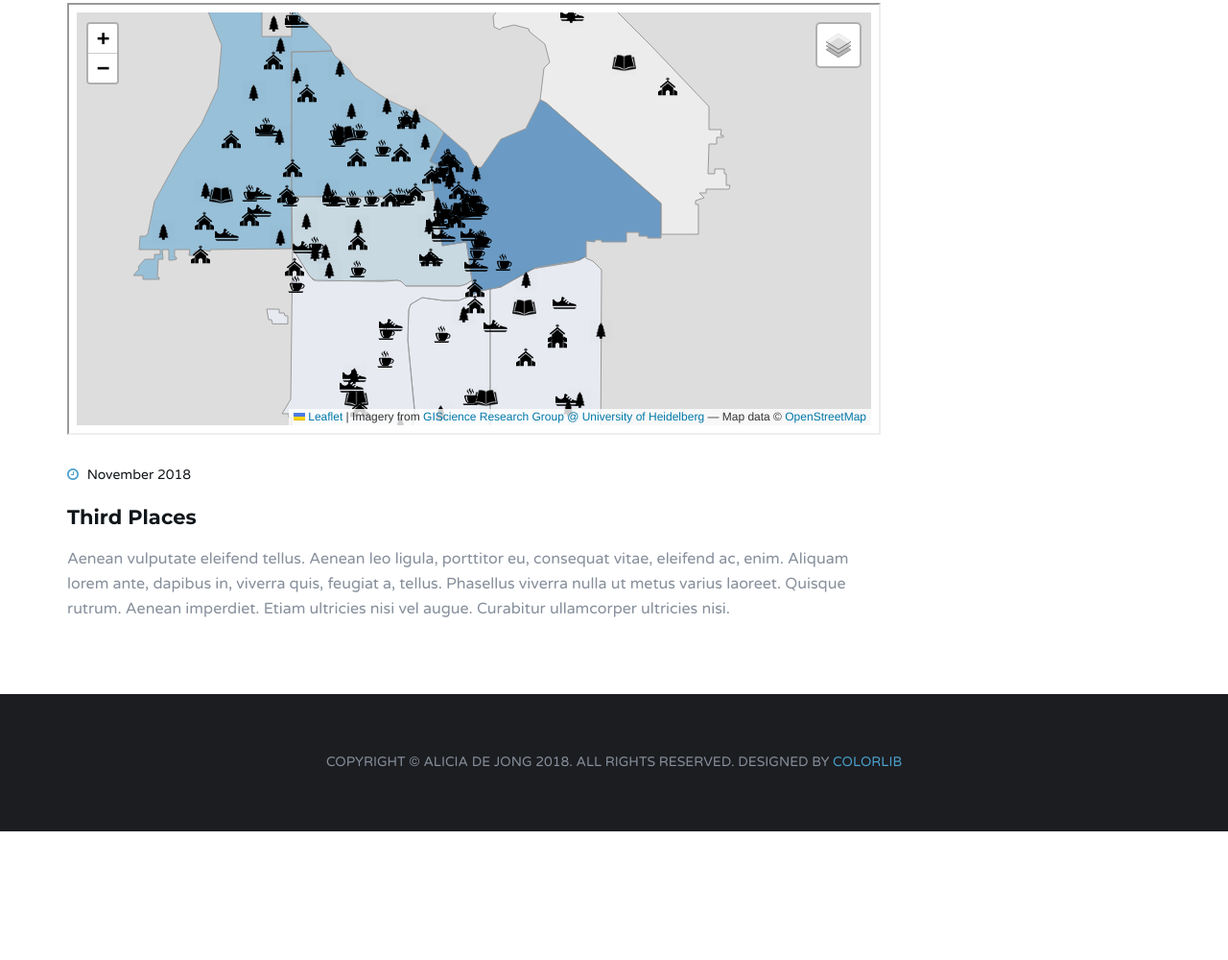
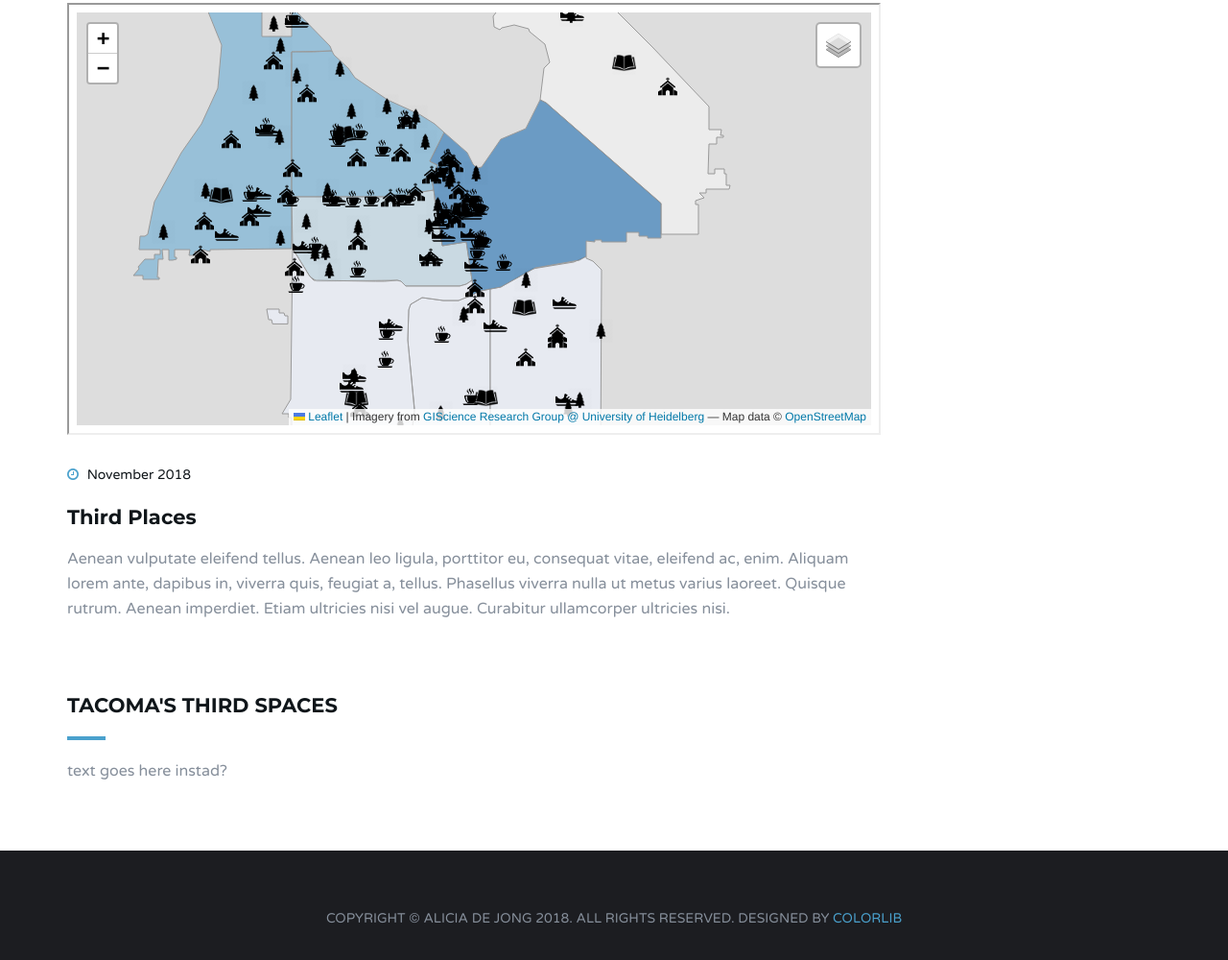
Before and after one commit to aadejong/aadejong.github.io, a plain HTML site: page thirdplaces.html in a window 1280 px wide. Shown: the part 236-1236 px from the top of the page at 96% size. Before the commit the page ends 1102 px from the top, so only its background shows below. Drawn offline with nearby package versions, Linux system fonts and the light colour scheme.

Commit message:
Update thirdplaces.html

```diff
--- a/thirdplaces.html
+++ b/thirdplaces.html
@@ -120,6 +120,20 @@
 		</div>
 		<!-- /Container -->
 
+				<!-- Posts sidebar -->
+					<div class="widget">
+						<h3 class="title">Tacoma's Third Spaces</h3>
+
+						<!-- single post -->
+						<div class="widget-post">
+							<p> text goes here instad? </p>
+						</div>
+						<!-- /single post -->
+
+					</div>
+					<!-- /Posts sidebar -->
+
+
 	</div>
 	<!-- /Blog -->
 
```
